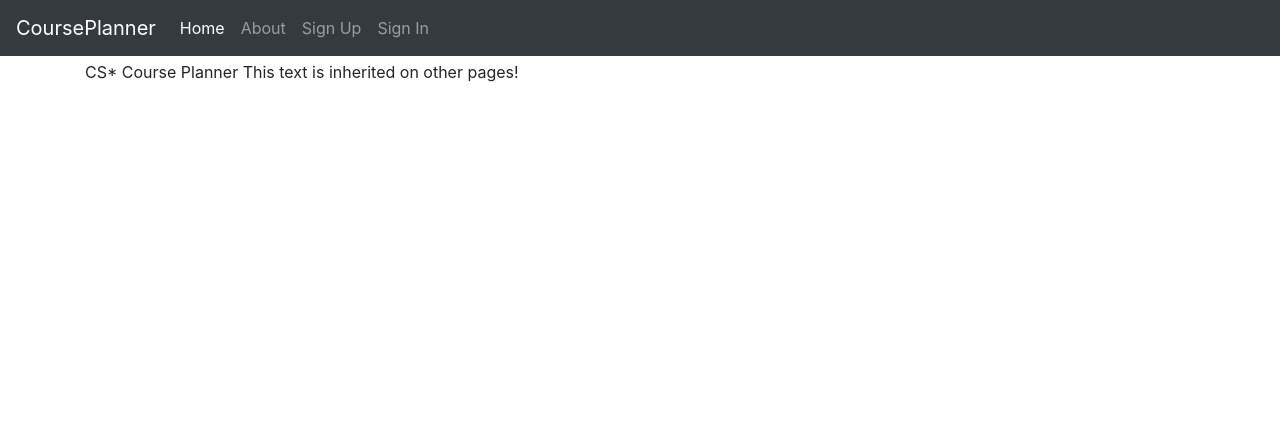
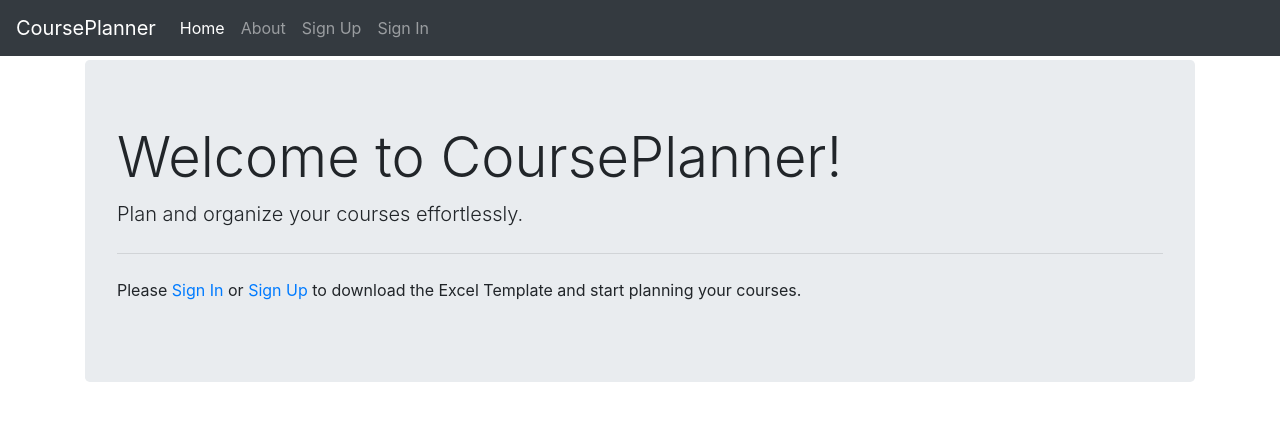
Before and after one commit to 347S24/347-final-project-team-17, a Django app: page / in a window 1280 px wide. Shown: the top 421 px of the page. Run offline with Django 3.2, Linux system fonts and the light colour scheme; some libraries are stand-ins or nearby versions.

Commit message:
home.html with template.xlsx

```diff
--- a/courseplanner/templates/pages/home.html
+++ b/courseplanner/templates/pages/home.html
@@ -1 +1,22 @@
 {% extends "base.html" %}
+{% load static %}
+
+{% block title %}Home - CoursePlanner{% endblock title %}
+
+{% block content %}
+<div class="jumbotron">
+  <h1 class="display-4">Welcome to CoursePlanner!</h1>
+  <p class="lead">Plan and organize your courses effortlessly.</p>
+  <hr class="my-4">
+
+  {% if request.user.is_authenticated %}
+  <p>
+    Download the <a href="{% static 'excel/template.xlsx' %}" class="btn btn-primary btn-lg" role="button">Excel Template</a> to get started.
+  </p>
+  {% else %}
+  <p>
+    Please <a href="{% url 'account_login' %}">Sign In</a> or <a href="{% url 'account_signup' %}">Sign Up</a> to download the Excel Template and start planning your courses.
+  </p>
+  {% endif %}
+</div>
+{% endblock content %}
--- a/courseplanner/users/urls.py
+++ b/courseplanner/users/urls.py
@@ -1,4 +1,5 @@
 from django.urls import path
+from . import views
 
 from courseplanner.users.views import (
     user_redirect_view,
```
Also changed, not shown: courseplanner/users/migrations/0020_auto_20240508_1341.py (added), courseplanner/users/views.py (line endings or trailing spaces), 1 other file.
